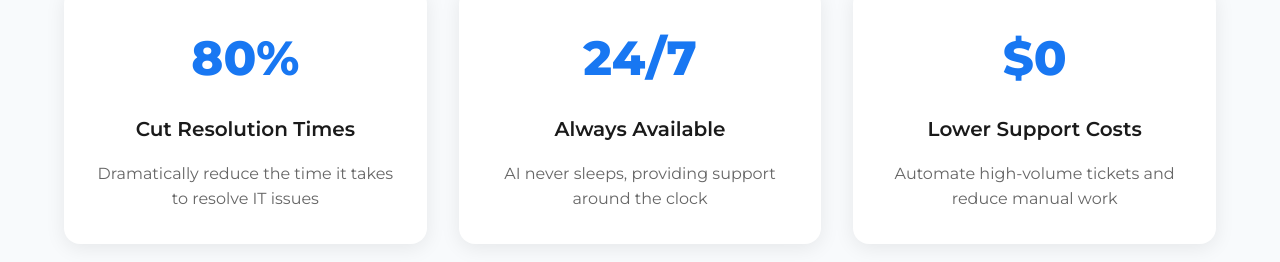
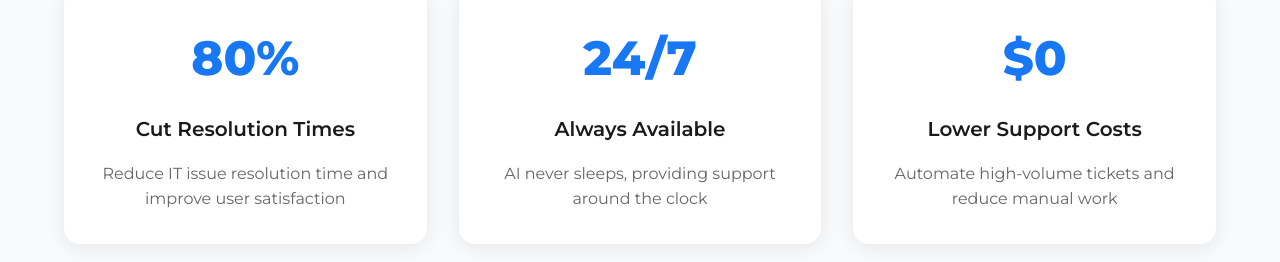
Before and after one commit to JohnsonManuel/Fixie, a React (Create React App) app: page / in a window 1280 px wide. Shown: the part 4661-4923 px from the top of the page. Built offline with nearby package versions, Linux system fonts and the light colour scheme; no server answers.

Commit message:
Update 80% benefit description text

```diff
--- a/src/App.tsx
+++ b/src/App.tsx
@@ -295,7 +295,7 @@ function App() {
             <div className="benefit-item">
               <div className="benefit-number">80%</div>
               <h3>Cut Resolution Times</h3>
-              <p>Dramatically reduce the time it takes to resolve IT issues</p>
+              <p>Reduce IT issue resolution time and improve user satisfaction</p>
             </div>
             <div className="benefit-item">
               <div className="benefit-number">24/7</div>
```
